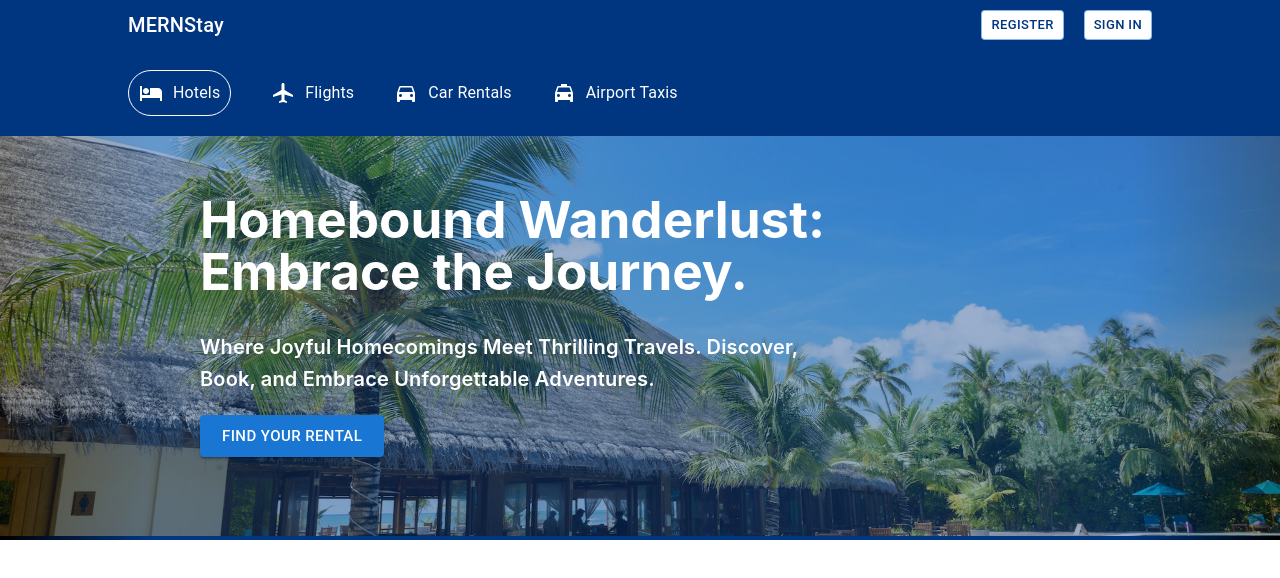
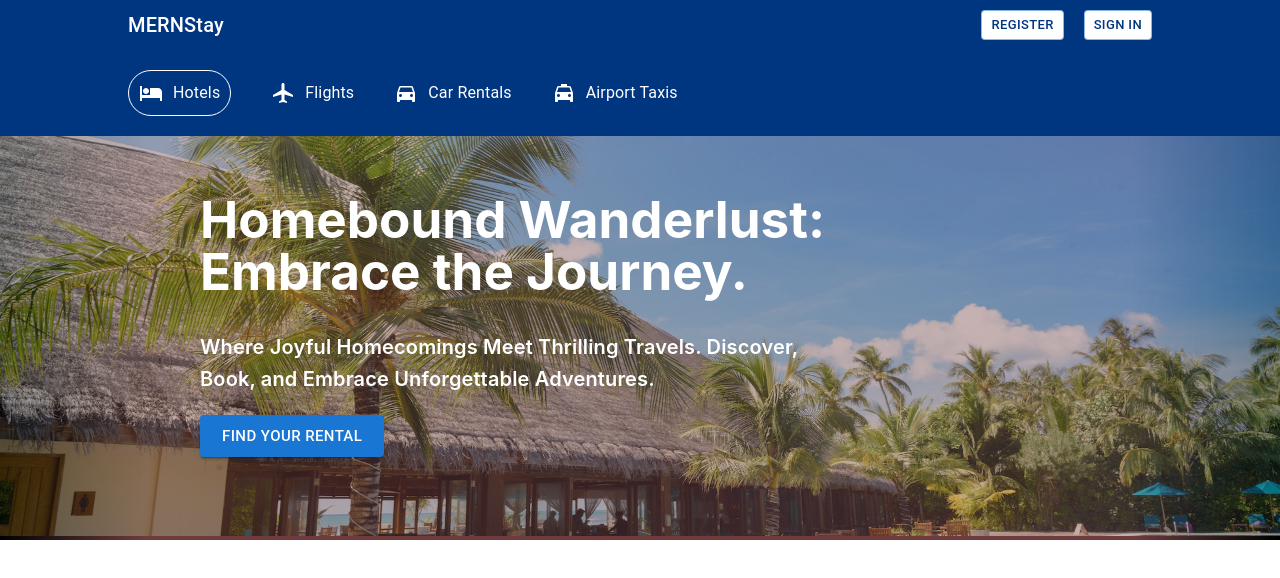
Before and after one commit to Wahaj-Ali/MERNStay, a React (Create React App) app in the folder client/: page / in a window 1280 px wide. Shown: the top 578 px of the page. Built offline with nearby package versions, Linux system fonts and the light colour scheme; the HTML template or start-up script is replaced by a standard one.

Commit message:
Update header.css
Update background for hero section.

```diff
--- a/client/src/components/Header/header.css
+++ b/client/src/components/Header/header.css
@@ -31,7 +31,7 @@
 }
 
 .hero {
-  background: linear-gradient(90deg,#000 0,transparent 11.5%),linear-gradient(270deg,#000 0,transparent 11.5%);
+  background: linear-gradient(90deg,#000 0,transparent 11.5%),linear-gradient(270deg,#000 0,#6e3c3c 11.5%);
 }
 
 .hero-desc {
```
